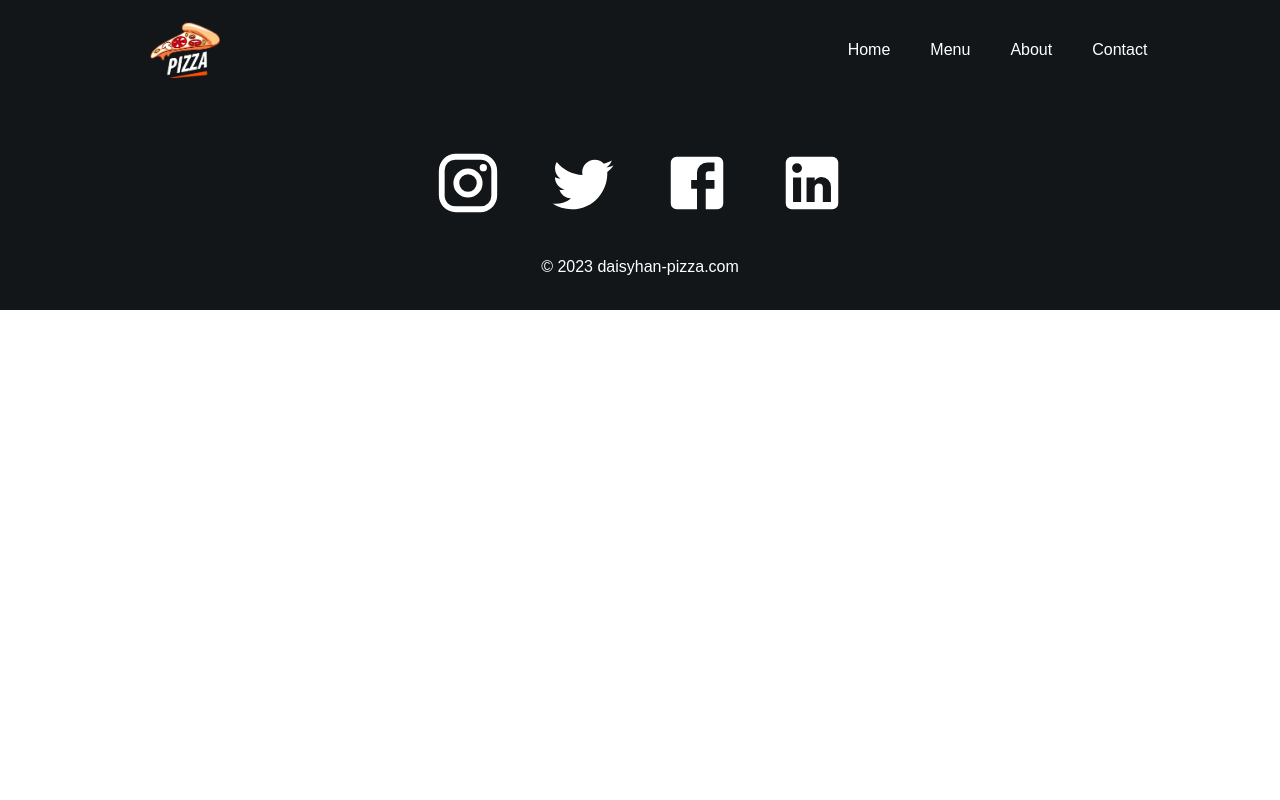
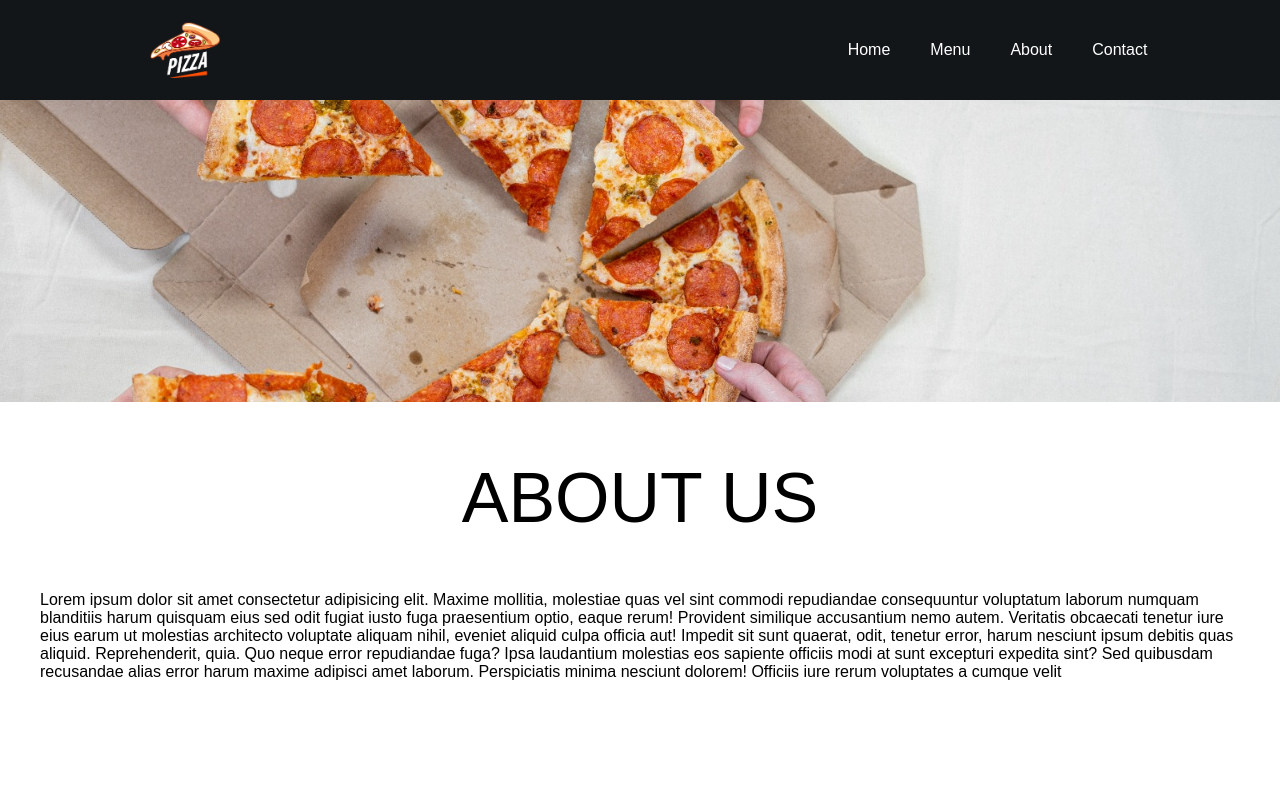
Before and after one commit to Daisyhan35/PIZZA, a React (Create React App) app: page /about in a window 1280 px wide. Shown: the top 800 px of the page. Built offline with nearby package versions, Linux system fonts and the light colour scheme.

Commit message:
Add About Page

```diff
--- a/src/App.js
+++ b/src/App.js
@@ -3,6 +3,7 @@
 import Footer from './components/Footer';
 import Home from './pages/Home';
 import Menu from './pages/Menu';
+import About from './pages/About';
 
 import { BrowserRouter as Router, Route, Routes } from 'react-router-dom';
 
@@ -14,6 +15,8 @@
       <Routes>
         <Route path='/' exact Component={Home} />
         <Route path='/menu' exact Component={Menu} />
+        <Route path='/about' exact Component={About} />
+
 
       </Routes>
       <Footer />
--- /dev/null
+++ b/src/pages/About.js
@@ -0,0 +1,29 @@
+import React from 'react';
+import MultiplePizzas from '../assets/multiplePizzas.jpeg';
+import '../styles/About.css'
+
+function About() {
+  return (
+    <div className='about'>
+        <div className='aboutTop' style={{backgroundImage: `url(${MultiplePizzas})` }}></div>
+        <div className='aboutBottom'>
+            <h1>ABOUT US</h1>
+            <p>Lorem ipsum dolor sit amet consectetur adipisicing elit. Maxime
+          mollitia, molestiae quas vel sint commodi repudiandae consequuntur
+          voluptatum laborum numquam blanditiis harum quisquam eius sed odit
+          fugiat iusto fuga praesentium optio, eaque rerum! Provident similique
+          accusantium nemo autem. Veritatis obcaecati tenetur iure eius earum ut
+          molestias architecto voluptate aliquam nihil, eveniet aliquid culpa
+          officia aut! Impedit sit sunt quaerat, odit, tenetur error, harum
+          nesciunt ipsum debitis quas aliquid. Reprehenderit, quia. Quo neque
+          error repudiandae fuga? Ipsa laudantium molestias eos sapiente
+          officiis modi at sunt excepturi expedita sint? Sed quibusdam
+          recusandae alias error harum maxime adipisci amet laborum.
+          Perspiciatis minima nesciunt dolorem! Officiis iure rerum voluptates a
+          cumque velit</p>
+        </div>
+    </div>
+  )
+}
+
+export default About
--- /dev/null
+++ b/src/styles/About.css
@@ -0,0 +1,37 @@
+.about {
+    width: 100%;
+    height: 90vh;
+    display: flex;
+    flex-direction: column;
+  }
+
+  .aboutTop {
+    width: 100%;
+    height: 45%;
+    background-position: center;
+    background-repeat: no-repeat;
+    background-size: cover;
+    font-family: "Gill Sans", "Gill Sans MT", Calibri, "Trebuchet MS", sans-serif;
+  }
+
+  .aboutBottom {
+    display: flex;
+    flex-direction: column;
+    height: 55%;
+    align-items: center;
+    margin-top: 50px;
+  }
+
+  .aboutBottom p {
+    width: 1200px;
+  }
+
+  .about .aboutBottom h1 {
+    font-weight: 400;
+    font-size: 70px;
+    color: black;
+    height: 30px;
+    display: flex;
+    justify-content: center;
+    transform: translateY(-40px);
+  }
```
